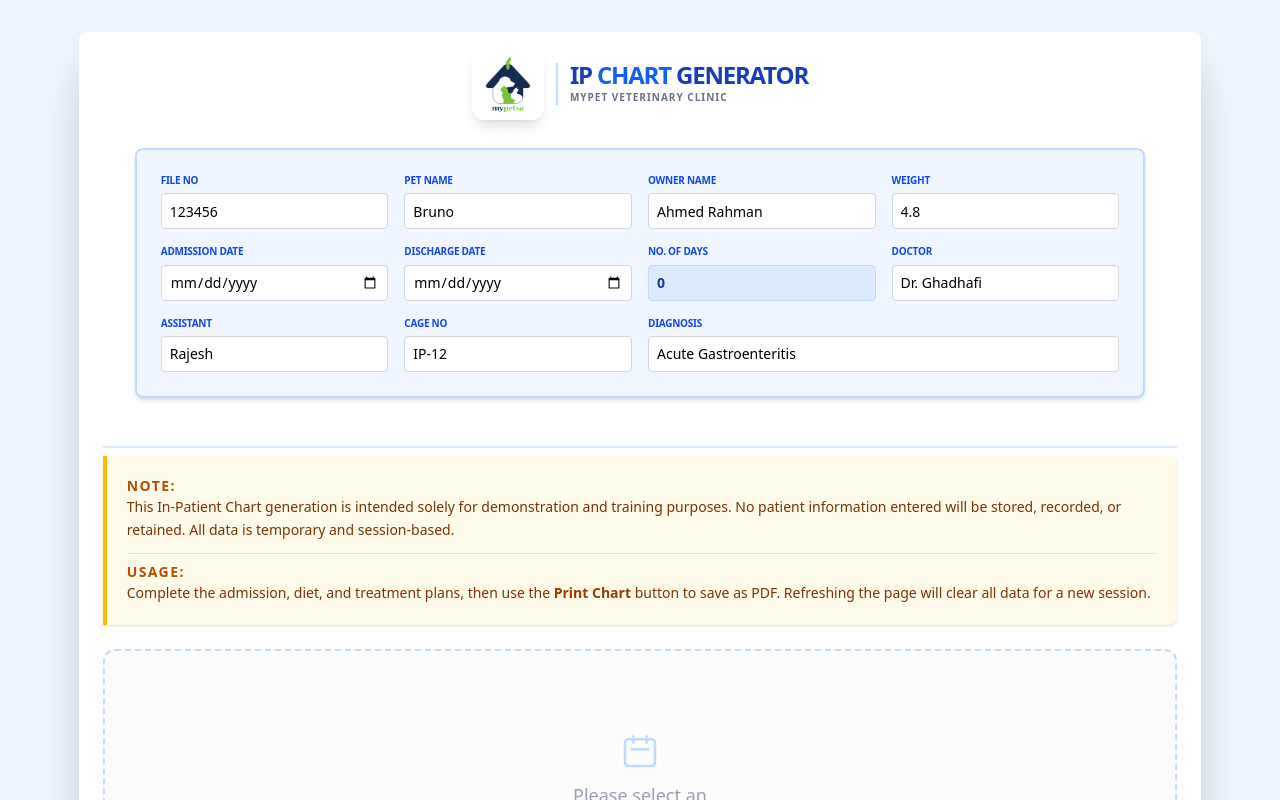
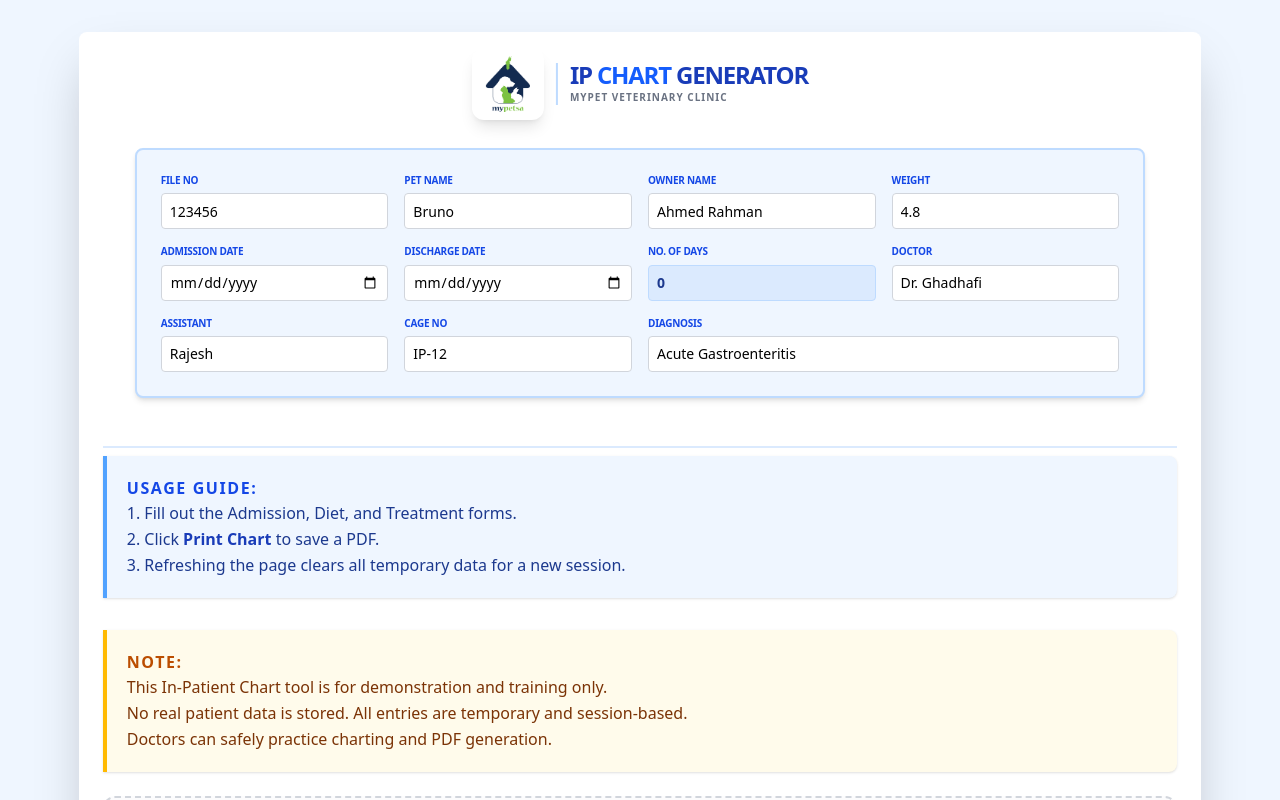
Before and after one commit to SabiqHashil/InPatient-Chart, a React (Vite) app: page / in a window 1280 px wide. Shown: the top 800 px of the page. Built offline with nearby package versions, Linux system fonts and the light colour scheme.

Commit message:
Update Note-Usage.jsx

```diff
--- a/src/components/Note-Usage.jsx
+++ b/src/components/Note-Usage.jsx
@@ -3,43 +3,44 @@ import React from "react";
 const NoteUsage = () => {
   return (
     <div className="flex flex-col gap-4">
-      {/* Demo notice - Optimized for mobile & large screen alignment */}
-      <div className="mx-0 sm:mx-0 my-2 p-3 sm:p-5 bg-amber-50 border-l-4 border-amber-400 text-amber-900 rounded-r-lg shadow-sm print:hidden">
+      {/* Usage Guide Section */}
+      <div className="mx-0 my-2 p-3 sm:p-5 bg-blue-50 border-l-4 border-blue-400 text-blue-900 rounded-r-lg shadow-sm print:hidden">
         <div className="flex flex-col gap-2">
           <section>
-            <p className="text-xs sm:text-sm font-black uppercase tracking-widest text-amber-700">
-              Note:
+            <p className="text-xs sm:text-sm md:text-base font-black uppercase tracking-widest text-blue-700">
+              Usage Guide:
             </p>
-            <p className="text-xs sm:text-sm leading-relaxed">
-              This In-Patient Chart generation is intended solely for
-              demonstration and training purposes. No patient information
-              entered will be stored, recorded, or retained. All data is
-              temporary and session-based.
-            </p>
-          </section>
-
-          <section className="mt-1 border-t border-amber-200 pt-2">
-            <p className="text-xs sm:text-sm font-black uppercase tracking-widest text-amber-700">
-              Usage:
-            </p>
-            <p className="text-xs sm:text-sm leading-relaxed">
-              Complete the admission, diet, and treatment plans, then use the
-              <strong className="text-amber-800"> Print Chart</strong> button to
-              save as PDF. Refreshing the page will clear all data for a new
-              session.
+            <p className="text-xs sm:text-sm md:text-base leading-relaxed">
+              1. Fill out the Admission, Diet, and Treatment forms. <br />
+              2. Click <strong className="text-blue-800">Print Chart</strong> to save a PDF. <br />
+              3. Refreshing the page clears all temporary data for a new session.
             </p>
           </section>
         </div>
       </div>
 
-      {/* Empty State / Placeholder:
-          Centered text with a responsive dash-border box
-      */}
-      <div className="px-6 py-12 sm:py-20 border-2 border-dashed border-blue-200 rounded-xl bg-gray-50/50 text-gray-400 text-center transition-all print:hidden">
+      {/* Important Note Section */}
+      <div className="mx-0 my-2 p-3 sm:p-5 bg-amber-50 border-l-4 border-amber-400 text-amber-900 rounded-r-lg shadow-sm print:hidden">
+        <div className="flex flex-col gap-2">
+          <section>
+            <p className="text-xs sm:text-sm md:text-base font-black uppercase tracking-widest text-amber-700">
+              Note:
+            </p>
+            <p className="text-xs sm:text-sm md:text-base leading-relaxed">
+              This In-Patient Chart tool is for demonstration and training only. <br />
+              No real patient data is stored. All entries are temporary and session-based. <br />
+              Doctors can safely practice charting and PDF generation.
+            </p>
+          </section>
+        </div>
+      </div>
+
+      {/* Empty State / Placeholder */}
+      <div className="px-6 py-12 sm:py-20 border-2 border-dashed border-gray-300 rounded-xl bg-gray-50/50 text-gray-400 text-center transition-all print:hidden">
         <div className="max-w-md mx-auto flex flex-col items-center gap-3">
-          {/* Visual Icon for "Select Dates" */}
+          {/* Calendar Icon */}
           <svg
-            className="w-10 h-10 text-blue-200"
+            className="w-10 h-10 sm:w-12 sm:h-12 md:w-14 md:h-14 text-gray-300"
             fill="none"
             stroke="currentColor"
             viewBox="0 0 24 24"
@@ -52,7 +53,7 @@ const NoteUsage = () => {
             />
           </svg>
 
-          <p className="text-sm sm:text-lg leading-snug">
+          <p className="text-sm sm:text-base md:text-lg leading-snug">
             Please select an
             <span className="block sm:inline font-bold text-blue-600 mx-1">
               Admission Date
```
